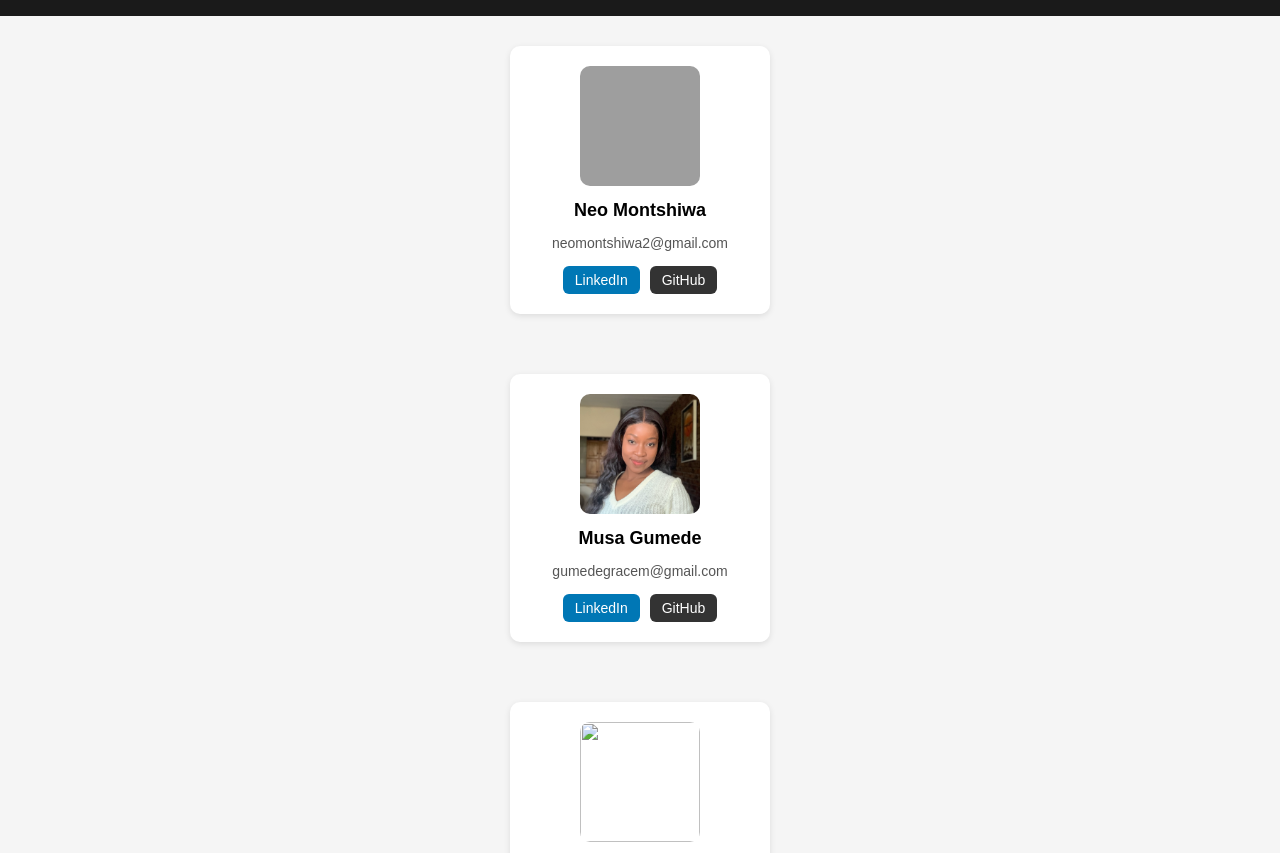
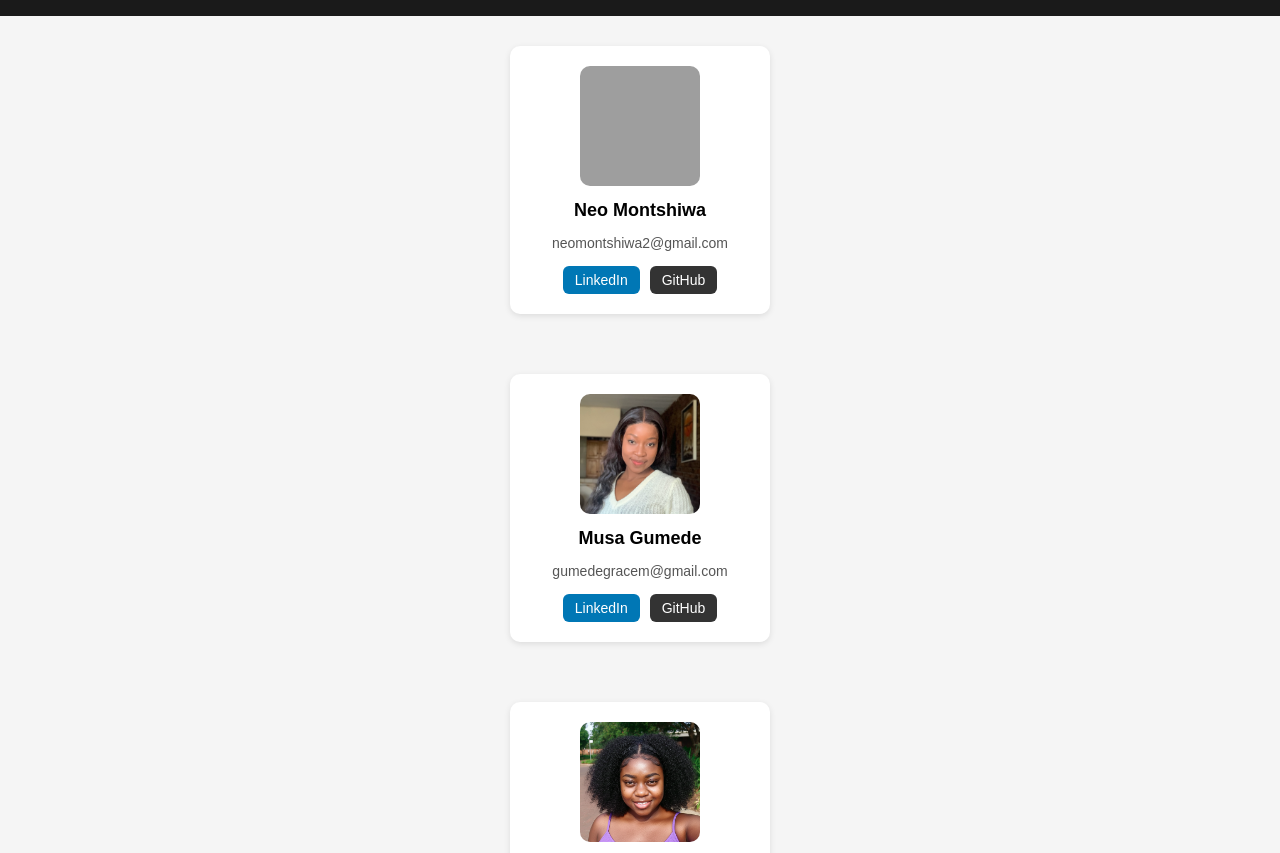
Before and after one commit to Nomthandazo45/Team-B, a plain HTML site: page index.html in a window 1280 px wide. Shown: the part 94-947 px from the top of the page. Drawn offline with Linux system fonts and the light colour scheme; the site is published under a folder, as on GitHub Pages, so addresses that start at the root find nothing; grey boxes are pictures that could not be loaded.

Commit message:
Changed img link

```diff
--- a/index.html
+++ b/index.html
@@ -40,7 +40,7 @@
 
     <div class="team">
         <div class="card">
-            <img src="/Profile_picture/Nom_Pic.jpg" alt="">
+            <img src="Profile_picture/Nom_Pic.jpg" alt="">
             <h2>Nomthandazo Khumalo</h2>
             <p>Annah.Khumalo@ext.shaper.co.za</p>
             <div class="buttons">
```
